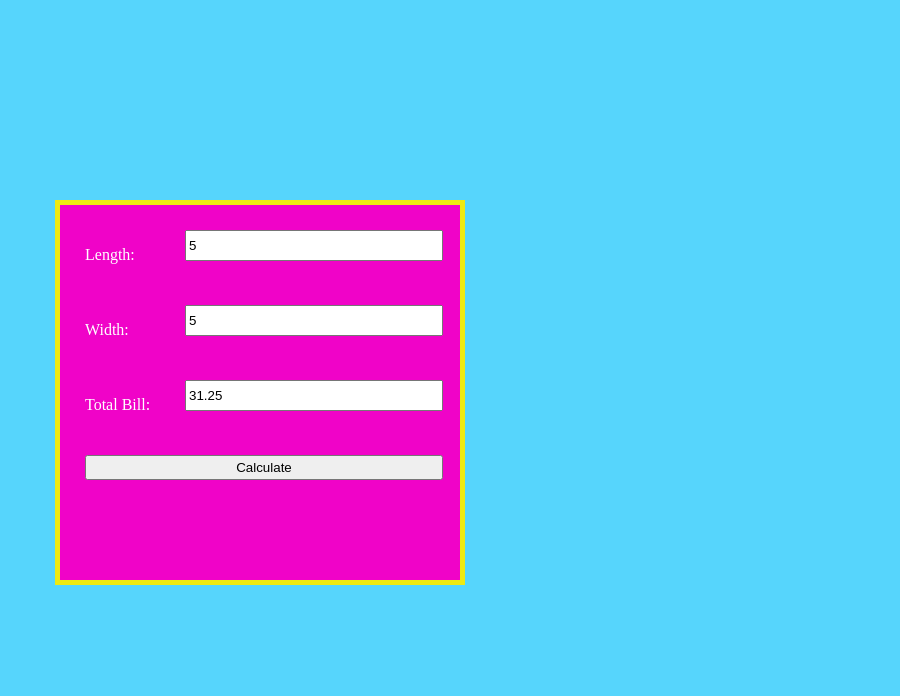
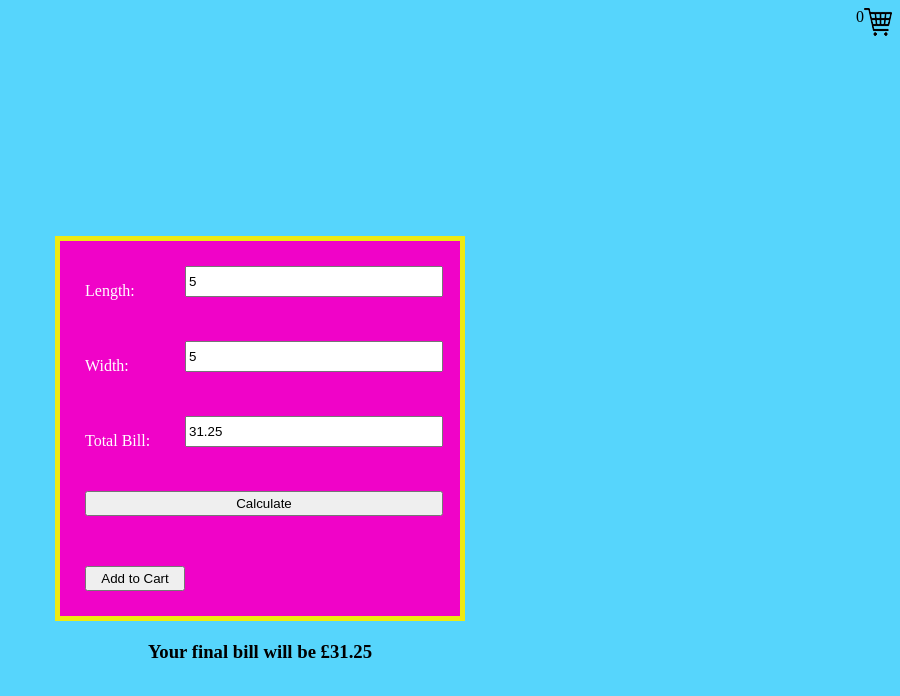
Before and after one commit to MartonMunkacsi/Price-Quote-Calculator, a plain HTML site: page index.html in a window 1280 px wide. Both pictures are taken after typing "5", "5", "5" into the empty fields and a click on the button "Calculate". Shown: the whole page, without its empty margins (380-1280 px from the left). Drawn offline with Linux system fonts and the light colour scheme.

Commit message:
1st Commit
- added a cart icon
- added a counter for cart icon
- some css changes
- new list/unordered list added to html

```diff
--- a/index.html
+++ b/index.html
@@ -7,12 +7,21 @@
     <title>ProjectPlus</title>
 </head>
 <body>
+    <!--The unordered list and list + span come after original edit. (1st commit) -->
+    <ul>
+            <li id="cart"><a href="www.google.com"></a></li>
+            <span id="cart_count" class="cart-count">0</span>
+    </ul>
     <div id="container">
         <p>Length:</p> <input id="banner_length" class="input-styling" type="number">
         <p>Width:</p> <input id="banner_width" class="input-styling" type="number">
         <p>Total Bill:</p> <input id="total_bill" class="input-styling" type="number">
         <button id="btn">Calculate</button>
+        <!--"addcart" (1st commit)-->
+        <button id="addcart">Add to Cart</button>
     </div>
+    <h3 id="finalSum"></h3>
+
 
     <script src="main.js"></script>
 </body>
--- a/main.js
+++ b/main.js
@@ -1,5 +1,6 @@
 let btn = document.getElementById("btn");
 
+//Price per square metre.
 let pricePsqm = 1.25;
 
 
@@ -9,4 +10,14 @@ btn.addEventListener('click', function() {
 
     let totalBill = document.getElementById('total_bill').value = customLength * customWidth * pricePsqm;
 
+
+    document.getElementById('finalSum').innerHTML = "Your final bill will be £"+totalBill
+
 })
+//new additions. Following lines will add the new price quote to cart with measurements etc in detailed receipt. (1st Commit)
+let cartCount = document.getElementById("cart_count");
+
+
+addcart.addEventListener('click', function(){
+    //need to make 'addcart' button increment value of cart counter using i++
+})
--- a/style.css
+++ b/style.css
@@ -1,6 +1,52 @@
+
 html {
     background-color: rgb(86, 213, 252);
     height: 100%
+}
+
+/*New additions to html - creating a navbar with an add to cart feature*/
+ul {
+    list-style-type: none;
+    margin: 0;
+    padding: 0;
+    overflow: hidden;
+    background-color: transparent;
+}
+
+li {
+    float: left;
+}
+
+li a {
+    display: block;
+    color: white;
+    text-align: center;
+    padding: 14px 16px;
+    text-decoration: none;
+}
+
+li a:hover:not(.active) {
+    background-color: rgba(17, 17, 17, 0.068);
+}
+
+.active {
+    background-color: #ffffff;
+}
+
+/* All "cart" related additions come with the first commit */
+#cart {
+    float: right;
+    opacity: 1.0;
+    background: url('Pictures/shopping_cart_final.png');
+    width: 28px;
+}
+
+#cart:hover {
+    opacity: 0.4;
+}
+
+#cart_count {
+   float: right;
 }
 
 #container {
@@ -35,6 +81,11 @@ p {
     color: white;
     text-align: left;
 }
+h3 {
+    color: rgb(0, 0, 0);
+    margin-top: -180px;
+    text-align: center;
+}
 
 .input-styling {
     height: 25px;
```
Also changed, not shown: Pictures/shopping_cart_final.png (added).
